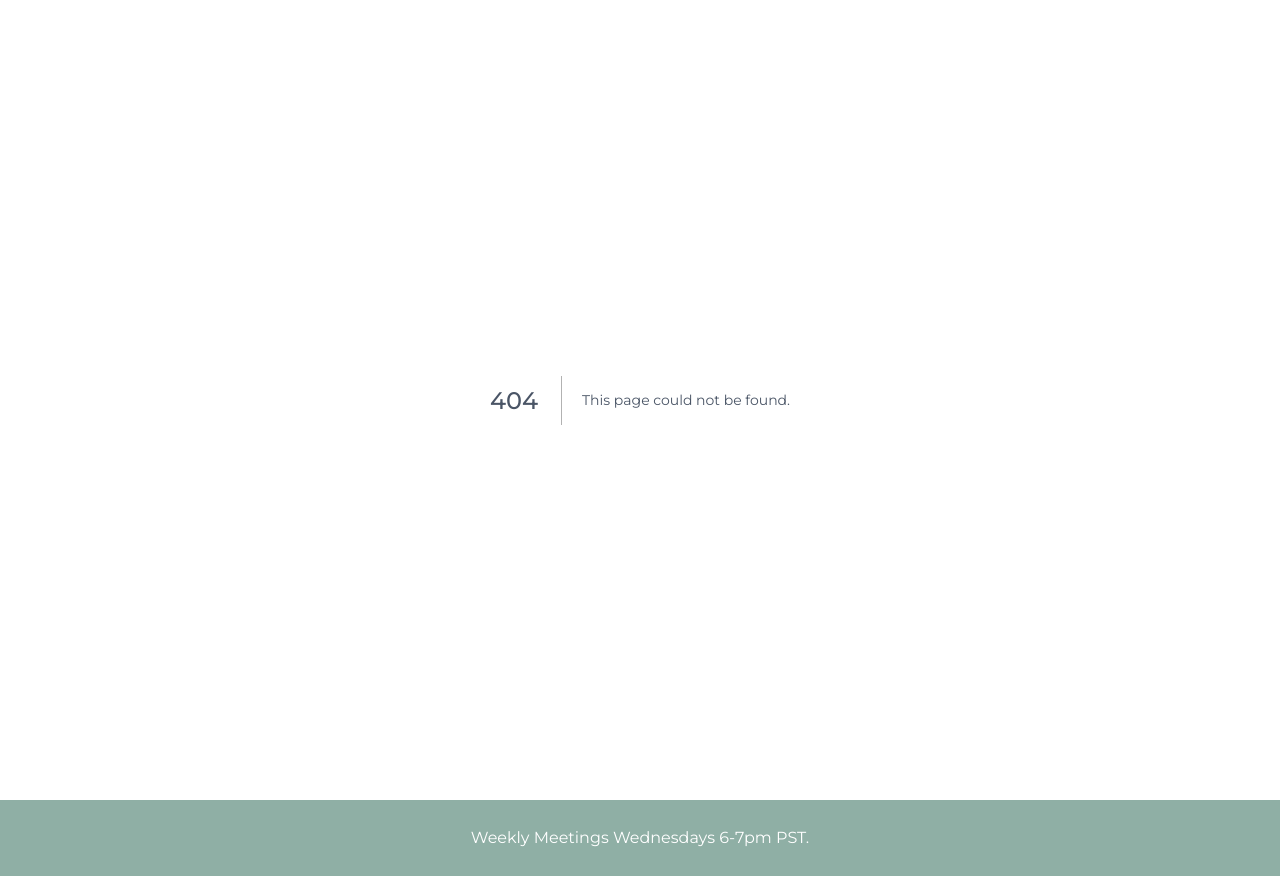
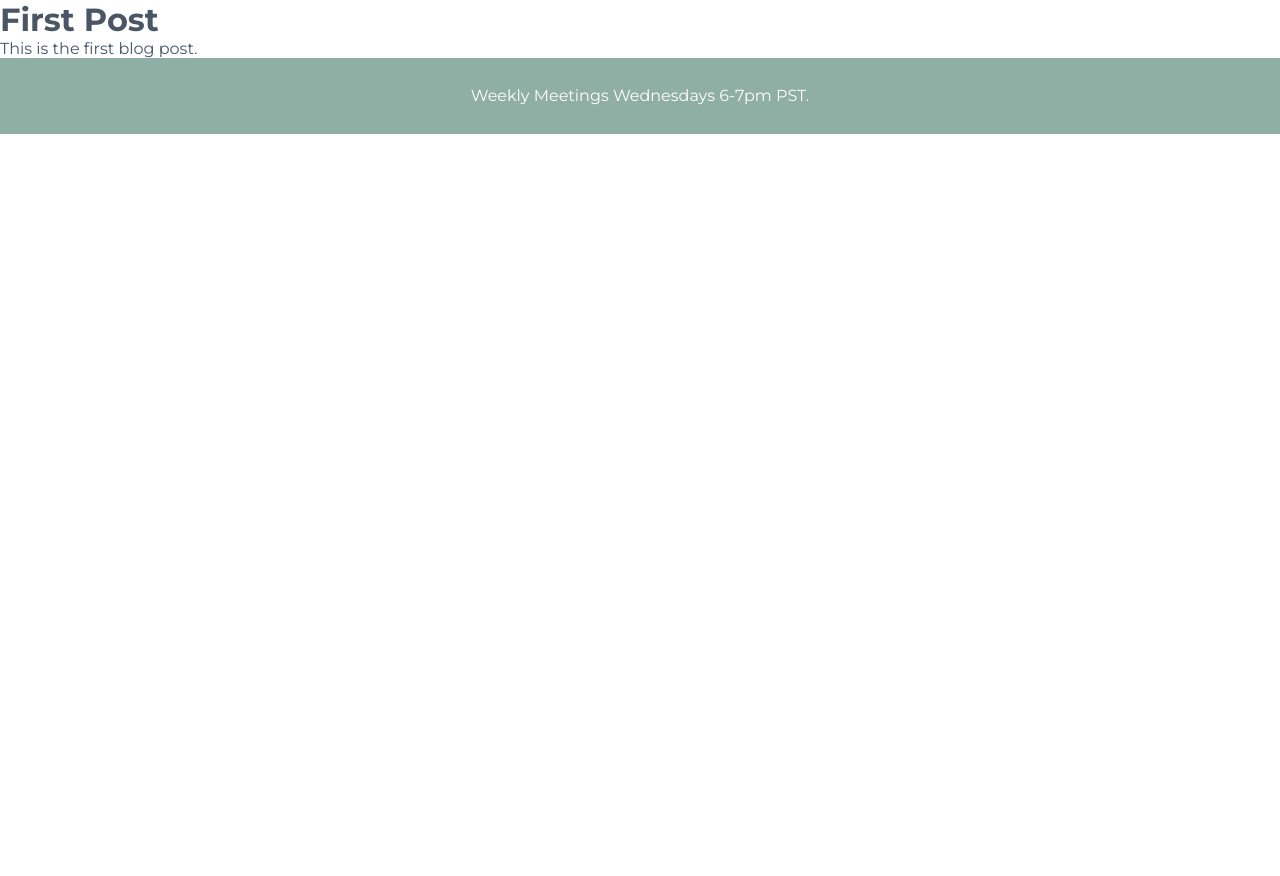
Before and after one commit to include-davis/Leads-Training-2025, a Next.js app: page /task3/blog/first-post in a window 1280 px wide. Before the commit this address had no page. After the commit the page ends 800 px from the top, so only its background shows below. Built offline with nearby package versions, Linux system fonts and the light colour scheme.

Commit message:
feat: task3

```diff
--- /dev/null
+++ b/(data)/blogData.js
@@ -0,0 +1,19 @@
+const blogData = [
+  {
+    title: "First Post",
+    slug: "first-post",
+    content: "This is the first blog post.",
+  },
+  {
+    title: "Second Post",
+    slug: "second-post",
+    content: "This is the second blog post.",
+  },
+  {
+    title: "Third Post",
+    slug: "third-post",
+    content: "This is the third blog post.",
+  },
+];
+
+export default blogData;
--- /dev/null
+++ b/app/(pages)/task3/blog/[wtv]/page.jsx
@@ -0,0 +1,21 @@
+import blogData from "../../../../../(data)/blogData.js";
+
+export function generateStaticParams() {
+  return blogData.map((post) => ({
+    wtv: post.slug,
+  }));
+}
+
+export default function BlogPost({ params }) {
+  const post = blogData.find((p) => p.slug === params.wtv);
+
+  if (!post) return <div>Post not found</div>;
+
+  return (
+    <main>
+      <h1>{post.title}</h1>
+
+      <p>{post.content}</p>
+    </main>
+  );
+}
```
Also changed, not shown: app/(pages)/task3/page.jsx (added, +18 -0 lines).
